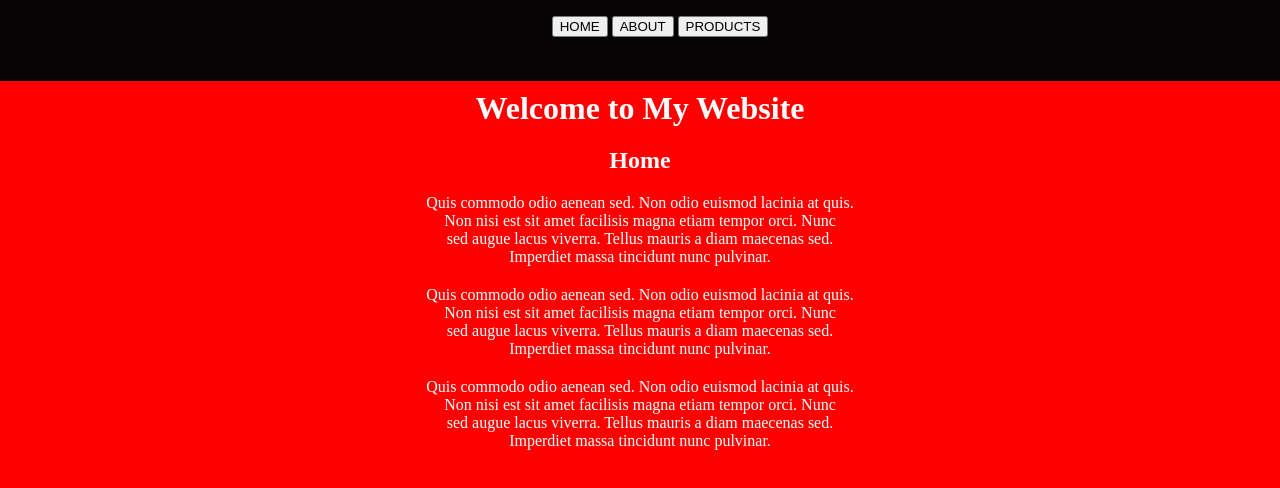
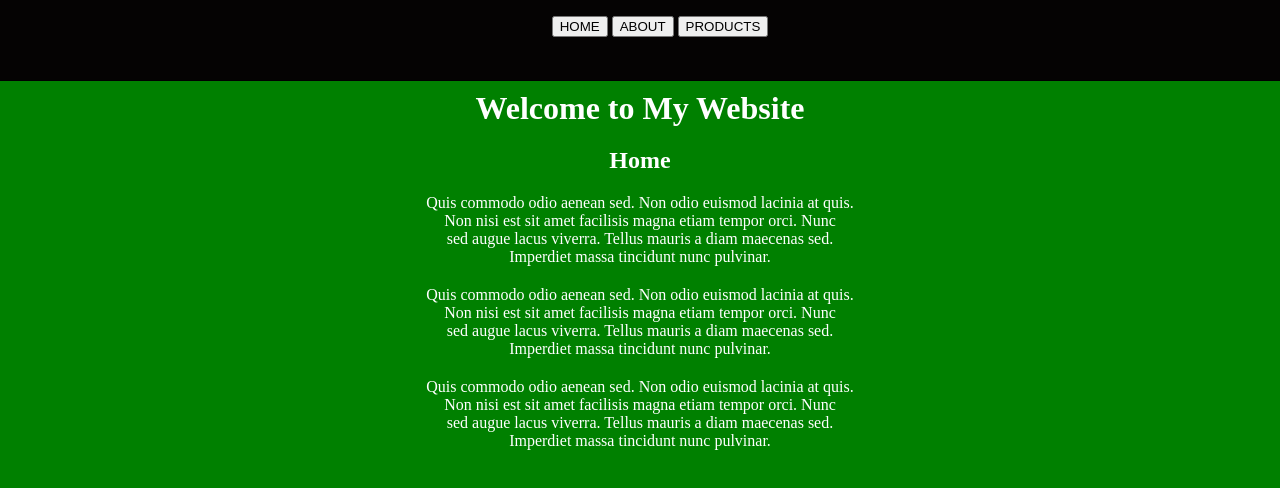
Before and after one commit to ej3328/Midterm_practical_extra_credit, a plain HTML site: page index.html in a window 1280 px wide. Drawn offline with Linux system fonts and the light colour scheme.

Commit message:
main_update

```diff
--- a/index.html
+++ b/index.html
@@ -58,6 +58,12 @@
         color: red;
     }
 
+    @media screen and (min-width: 800px) {
+        body {
+            background-color: green;
+        }
+    }
+
 
 </style>
 
```
Also changed, not shown: about.html (+5 -1 lines), products.html (+6 -0 lines).
